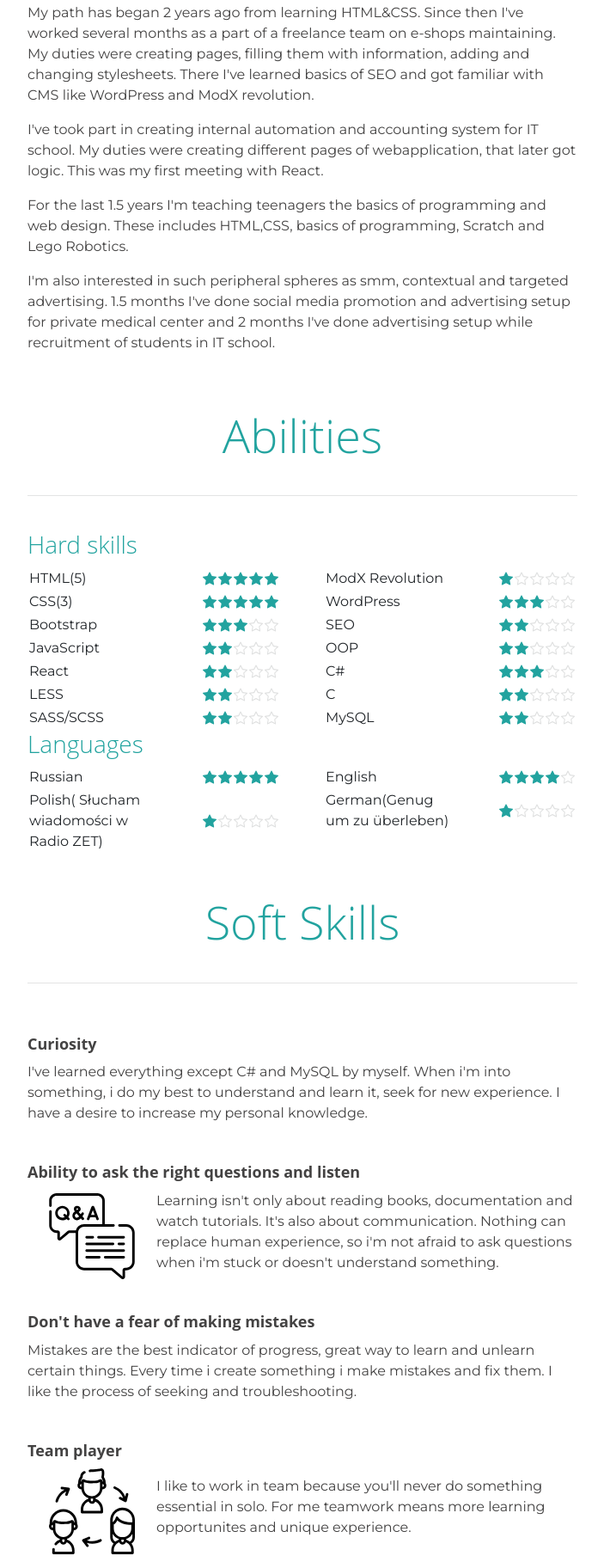
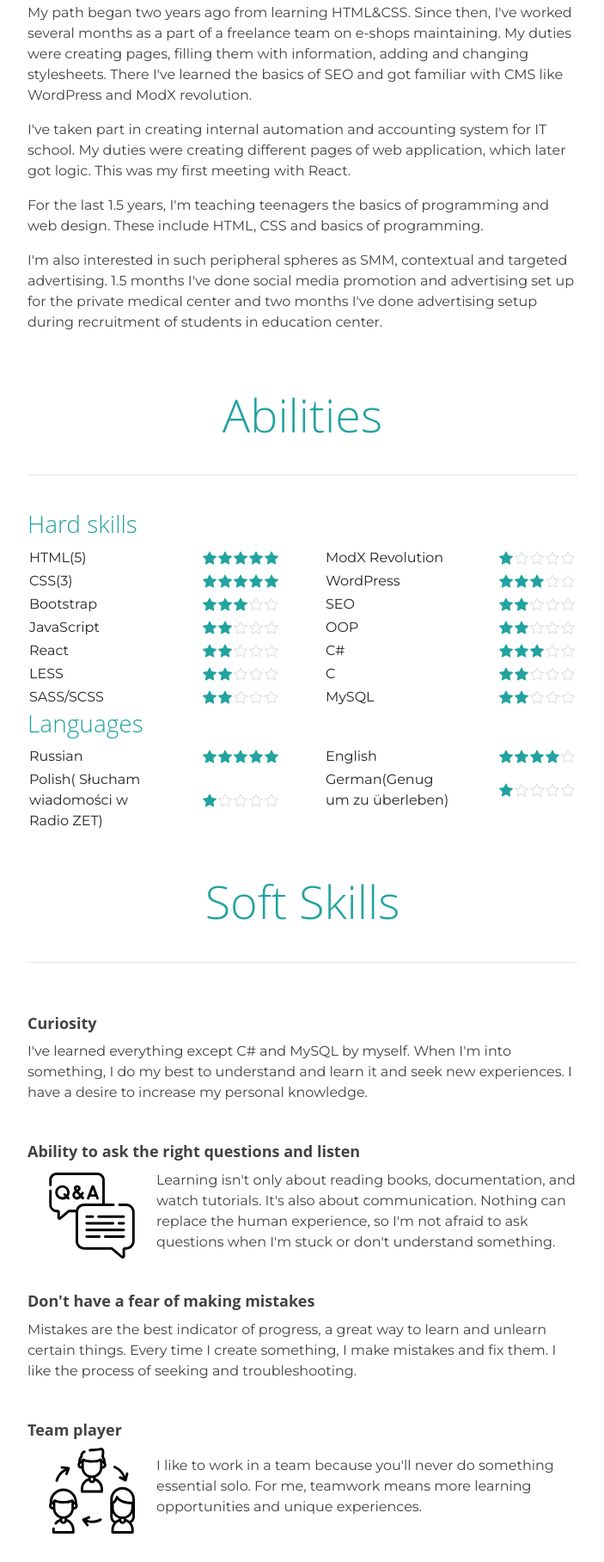
Before and after one commit to anwzd/anwzd.github.io, a plain HTML site: page index.html in a window 1280 px wide. Shown: the part 1572-3389 px from the top of the page at 86% size, without its empty margins (288-991 px from the left). Drawn offline with nearby package versions, Linux system fonts and the light colour scheme.

Commit message:
Initial commit

```diff
--- a/index.html
+++ b/index.html
@@ -37,16 +37,14 @@
                     <div class="text">
                         <h3>About me</h3>
                         <p>
-                            I'm Anton, 22. I'm beginning front end developer familiar with
-                            HTML&CSS, basic JavaScript, frameworks like Bootstrap, JS libraries
-                            and a lot more, full list you can find below in <a href="#abilities">abilities</a>
-                            section.
+                            I'm Anton, 22. I'm a beginning front-end developer familiar with HTML&CSS, basic
+                            JavaScript, frameworks like Bootstrap, JS libraries, and a lot more, the full
+                            list you can find below in the <a href="#abilities">abilities</a> section.
                         </p>
                         <p>
-                            I always though that designing and making process is more interesting
-                            than using. I'm fond of creating, challenging tasks, looking for creative
-                            solutions, necessity to grow and search for something new, that's why
-                            I've chosen front end.
+                            I always thought that the designing and making process is more interesting
+                            than using. I'm fond of creating, challenging tasks, looking for creative solutions,
+                            a necessity to grow, and search for something new that's why I've chosen front-end.
                         </p>
                     </div>
                 </div>
@@ -57,29 +55,25 @@
                 <hr>
                 <div class="d-flex flex-column align-items-center justify-content-center">
                     <p>
-                        My path has began 2 years ago from learning HTML&CSS. Since then
-                        I've worked several months as a part of a freelance team on e-shops
-                        maintaining. My duties were creating pages, filling them with
-                        information, adding and changing stylesheets. There I've learned
-                        basics of SEO and got familiar with CMS like WordPress and ModX
-                        revolution.
+                        My path began two years ago from learning HTML&CSS. Since then, I've worked several
+                        months as a part of a freelance team on e-shops maintaining. My duties were creating
+                        pages, filling them with information, adding and changing stylesheets. There I've
+                        learned the basics of SEO and got familiar with CMS like WordPress and ModX revolution.
                     </p>
                     <p>
-                        I've took part in creating internal automation and accounting system
-                        for IT school. My duties were creating different pages of
-                        webapplication, that later got logic. This was my first meeting
-                        with React.
+                        I've taken part in creating internal automation and accounting system for IT school.
+                        My duties were creating different pages of web application, which later got logic. This
+                        was my first meeting with React.
                     </p>
                     <p>
-                        For the last 1.5 years I'm teaching teenagers the basics of programming
-                        and web design. These includes HTML,CSS, basics of programming, Scratch
-                        and Lego Robotics.
+                        For the last 1.5 years, I'm teaching teenagers the basics of programming and web design.
+                        These include HTML, CSS and basics of programming.
                     </p>
                     <p>
-                        I'm also interested in such peripheral spheres as smm, contextual
-                        and targeted advertising. 1.5 months I've done social media promotion
-                        and advertising setup for private medical center and 2 months I've
-                        done advertising setup while recruitment of students in IT school.
+                        I'm also interested in such peripheral spheres as SMM, contextual and targeted advertising.
+                        1.5 months I've done social media promotion and advertising set up for the private medical
+                        center and two months I've done advertising setup during recruitment of students in education
+                        center.
                     </p>
                 </div>
             </section>
@@ -689,10 +683,9 @@
                         <div class="softskill-expand">
                             <div>
                                 <p>
-                                    I've learned everything except C# and MySQL by myself. When i'm into something, i do
-                                    my best to understand and learn it, seek for new experience. I have a desire to
-                                    increase
-                                    my personal knowledge.
+                                    I've learned everything except C# and MySQL by myself. When I'm into
+                                    something, I do my best to understand and learn it and seek new
+                                    experiences. I have a desire to increase my personal knowledge.
                                 </p>
                             </div>
                         </div>
@@ -733,11 +726,9 @@
                             </div>
                             <div>
                                 <p>
-                                    Learning isn't only about reading books, documentation and watch tutorials. It's
-                                    also
-                                    about communication. Nothing can replace human experience, so i'm not afraid to ask
-                                    questions
-                                    when i'm stuck or doesn't understand something.
+                                    Learning isn't only about reading books, documentation, and watch tutorials.
+                                    It's also about communication. Nothing can replace the human experience, so
+                                    I'm not afraid to ask questions when I'm stuck or don't understand something.
                                 </p>
                             </div>
                         </div>
@@ -747,9 +738,9 @@
                         <div class="softskill-expand">
                             <div>
                                 <p>
-                                    Mistakes are the best indicator of progress, great way to learn and unlearn
-                                    certain things. Every time i create something i make mistakes and fix them. I
-                                    like the process of seeking and troubleshooting.
+                                    Mistakes are the best indicator of progress, a great way to learn and
+                                    unlearn certain things. Every time I create something, I make mistakes
+                                    and fix them. I like the process of seeking and troubleshooting.
                                 </p>
                             </div>
                         </div>
@@ -780,8 +771,8 @@
                             </div>
                             <div>
                                 <p>
-                                    I like to work in team because you'll never do something essential in solo.
-                                    For me teamwork means more learning opportunites and unique experience.
+                                    I like to work in a team because you'll never do something essential solo.
+                                    For me, teamwork means more learning opportunities and unique experiences.
                                 </p>
                             </div>
                         </div>
@@ -791,8 +782,9 @@
                         <div class="softskill-expand">
                             <div>
                                 <p>
-                                    I like quality code and try to write it by myself. Structure and order are very important
-                                    for me, i also like to seek and troubleshoot small mistakes and bugs.
+                                    I like quality code and try to write it by myself. Structure and order
+                                    are significant for me, and I also like to seek and troubleshoot small
+                                    mistakes and bugs.
                                 </p>
                             </div>
                         </div>
--- a/style.css
+++ b/style.css
@@ -263,7 +263,7 @@ a span:hover, a div:hover {
 {
     .header {
         background: linear-gradient(90deg, rgba(34, 163, 159, 0.7) 0%, rgba(34, 163, 159, 0.7) 100%),
-        url(./images/bg_sm.png) center no-repeat fixed;
+        url(./images/bg_sm_gif.gif) center no-repeat fixed;
         background-size: cover;
     }
 }
```
Also changed, not shown: images/bg_sm_gif.gif (added).
